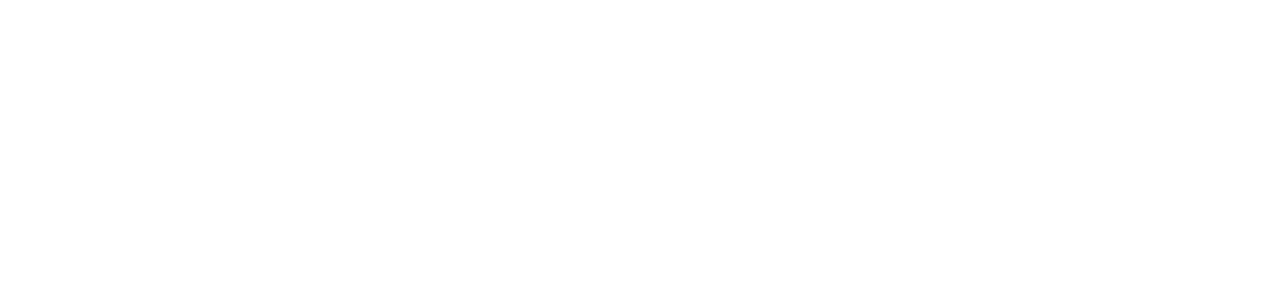
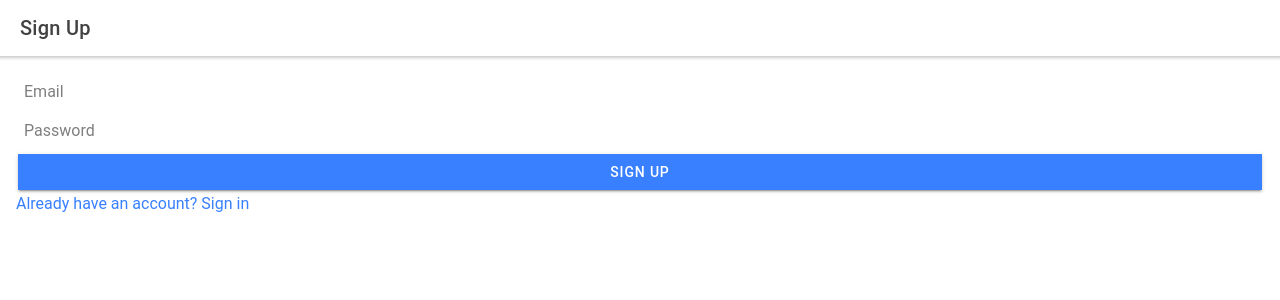
Before and after one commit to elacymerys/thesis, a React (Create React App) app in the folder thesis-gui/: page /auth/sign-up in a window 1280 px wide. Shown: the top 300 px of the page. Built offline with nearby package versions, Linux system fonts and the light colour scheme.

Commit message:
Add sign up plain form

```diff
--- a/thesis-gui/src/App.tsx
+++ b/thesis-gui/src/App.tsx
@@ -34,6 +34,7 @@
 /* Theme variables */
 import './theme/variables.css';
 import CategoryStorage from "./services/category-storage";
+import SignUp from "./components/auth/sign-up/SignUp";
 
 setupIonicReact();
 
@@ -45,6 +46,9 @@
   <IonApp>
     <IonReactRouter>
         <IonRouterOutlet>
+          <Route exact path="/auth/sign-up">
+            <SignUp />
+          </Route>
           <Route exact path="/categories">
             <Tab2 />
           </Route>
--- /dev/null
+++ b/thesis-gui/src/components/auth/sign-up/SignUp.css
@@ -0,0 +1,8 @@
+.container {
+    text-align: center;
+    position: absolute;
+    left: 0;
+    right: 0;
+    top: 50%;
+    transform: translateY(-50%);
+}
--- /dev/null
+++ b/thesis-gui/src/components/auth/sign-up/SignUp.tsx
@@ -0,0 +1,32 @@
+import React from "react";
+import {
+    IonButton,
+    IonContent, IonHeader, IonInput,
+    IonPage, IonRouterLink, IonTitle, IonToolbar,
+} from "@ionic/react";
+import './SignUp.css';
+
+const SignUp: React.FC = () => {
+    return (
+        <IonPage>
+            <IonHeader>
+                <IonToolbar>
+                    <IonTitle>Sign Up</IonTitle>
+                </IonToolbar>
+            </IonHeader>
+            <IonContent className="ion-padding">
+                <IonHeader collapse="condense">
+                    <IonToolbar>
+                        <IonTitle size="large">Sign Up</IonTitle>
+                    </IonToolbar>
+                </IonHeader>
+                <IonInput type="email" required placeholder="Email" />
+                <IonInput type="password" required placeholder="Password" />
+                <IonButton expand="full">Sign Up</IonButton>
+                <IonRouterLink href="/auth/sign-in">Already have an account? Sign in</IonRouterLink>
+            </IonContent>
+        </IonPage>
+    );
+};
+
+export default SignUp;
```
